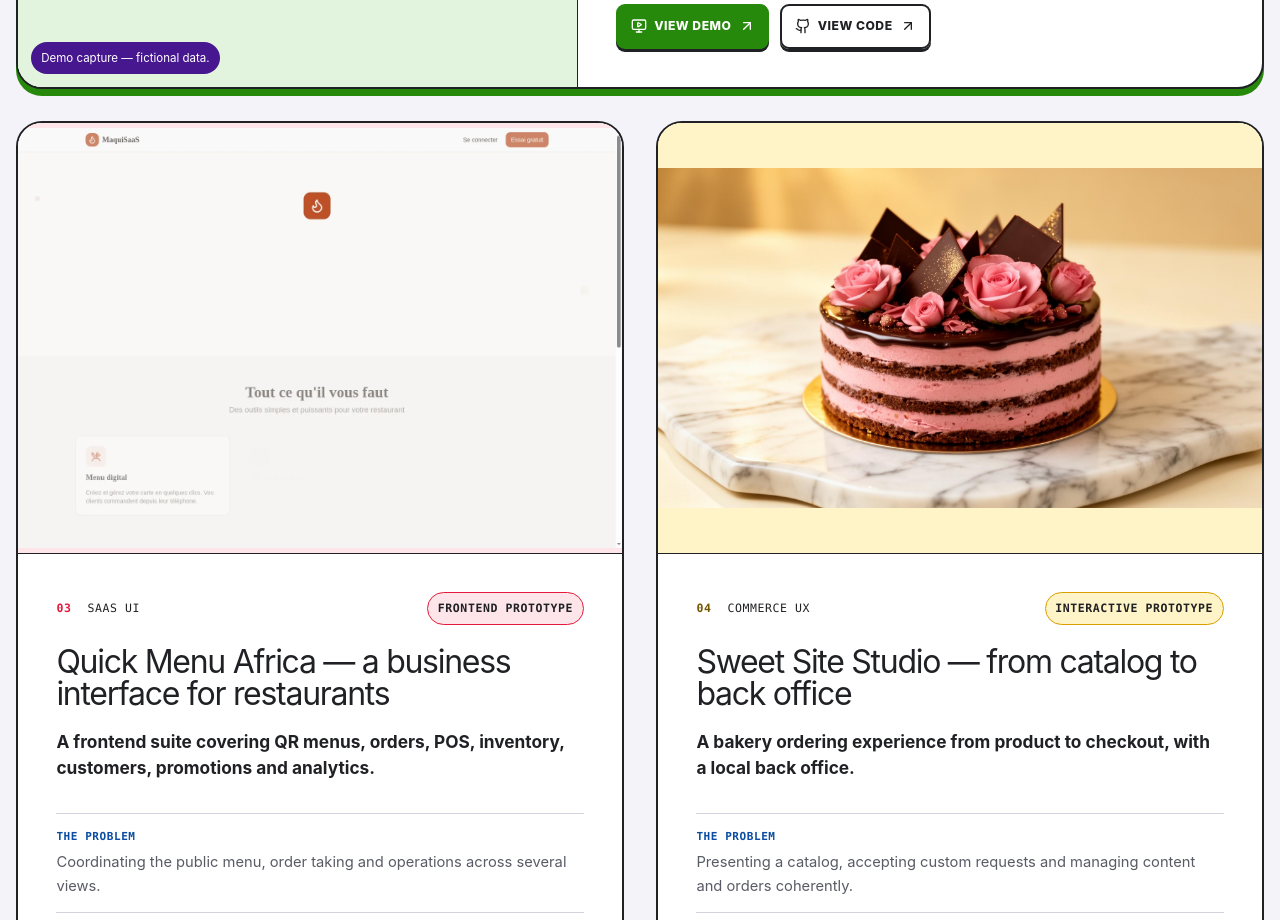
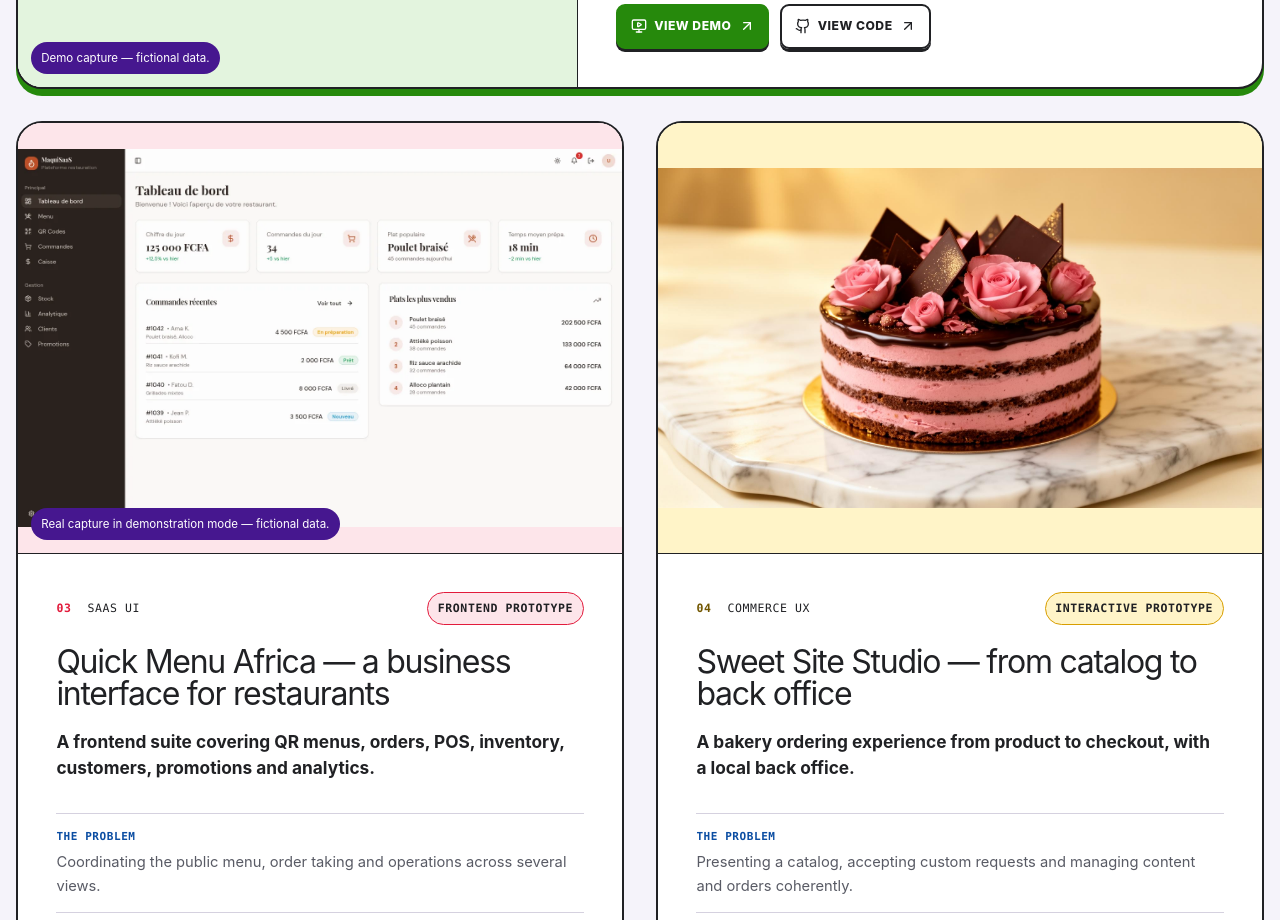
Before and after one commit to ArmelKI/Mon_Portfolio, a React (Vite) app: page / in a window 1280 px wide. Shown: the part 3200-4120 px from the top of the page. Built offline with nearby package versions, Linux system fonts and the light colour scheme.

Commit message:
feat: showcase Quick Menu dashboard

```diff
--- a/src/components/sections/ProjectShowcase.jsx
+++ b/src/components/sections/ProjectShowcase.jsx
@@ -13,7 +13,8 @@ function ProjectMedia({ project, language, demoLabel }) {
     return (
       <figure className="project-media">
         <img src={project.media.src} alt={getText(project.media.alt, language)} width={project.media.width} height={project.media.height} loading={project.order === 2 ? 'eager' : 'lazy'} decoding="async" />
-        {project.slug === 'axinafa-ai' && <figcaption>{demoLabel}</figcaption>}
+        {project.media.caption && <figcaption>{getText(project.media.caption, language)}</figcaption>}
+        {project.slug === 'axinafa-ai' && !project.media.caption && <figcaption>{demoLabel}</figcaption>}
       </figure>
     );
   }
--- a/src/data/projects.js
+++ b/src/data/projects.js
@@ -35,7 +35,7 @@ export const projects = [
     result: l('Un prototype complet en surface pour tester le parcours et préparer une API réelle.', 'A broad prototype for testing the journey and preparing a real API.'),
     limitations: l('Aucun backend ; authentification de démonstration et données mockées/locales.', 'No backend; demo authentication and mocked/local data.'),
     stack: ['React', 'TypeScript', 'Vite', 'React Query', 'React Router', 'Tailwind', 'Recharts', 'QR Code'], architecture: ['Menu public', 'POS & commandes', 'Couche API typée', 'État local'],
-    repoUrl: 'https://github.com/ArmelKI/quick-menu-africa', media: { src: '/assets/images/projects/quick-menu-home.webp', width: 1440, height: 1000, alt: l('Accueil de MaquiSaaS, application exécutée depuis le dépôt public.', 'MaquiSaaS home screen, application run from the public repository.') },
+    repoUrl: 'https://github.com/ArmelKI/quick-menu-africa', media: { src: '/assets/images/projects/quick-menu-dashboard.webp', width: 1440, height: 900, alt: l('Tableau de bord MaquiSaaS exécuté depuis le dépôt public, avec commandes, caisse et modules de gestion.', 'MaquiSaaS dashboard run from the public repository, with orders, POS and management modules.'), caption: l('Capture réelle en mode démonstration — données fictives.', 'Real capture in demonstration mode — fictional data.') },
   },
   {
     slug: 'sweet-site-studio', order: 4, tier: 'secondary', status: l('Prototype interactif', 'Interactive prototype'), category: 'Commerce UX',
```
Also changed, not shown: public/assets/images/projects/quick-menu-dashboard.webp (added).
